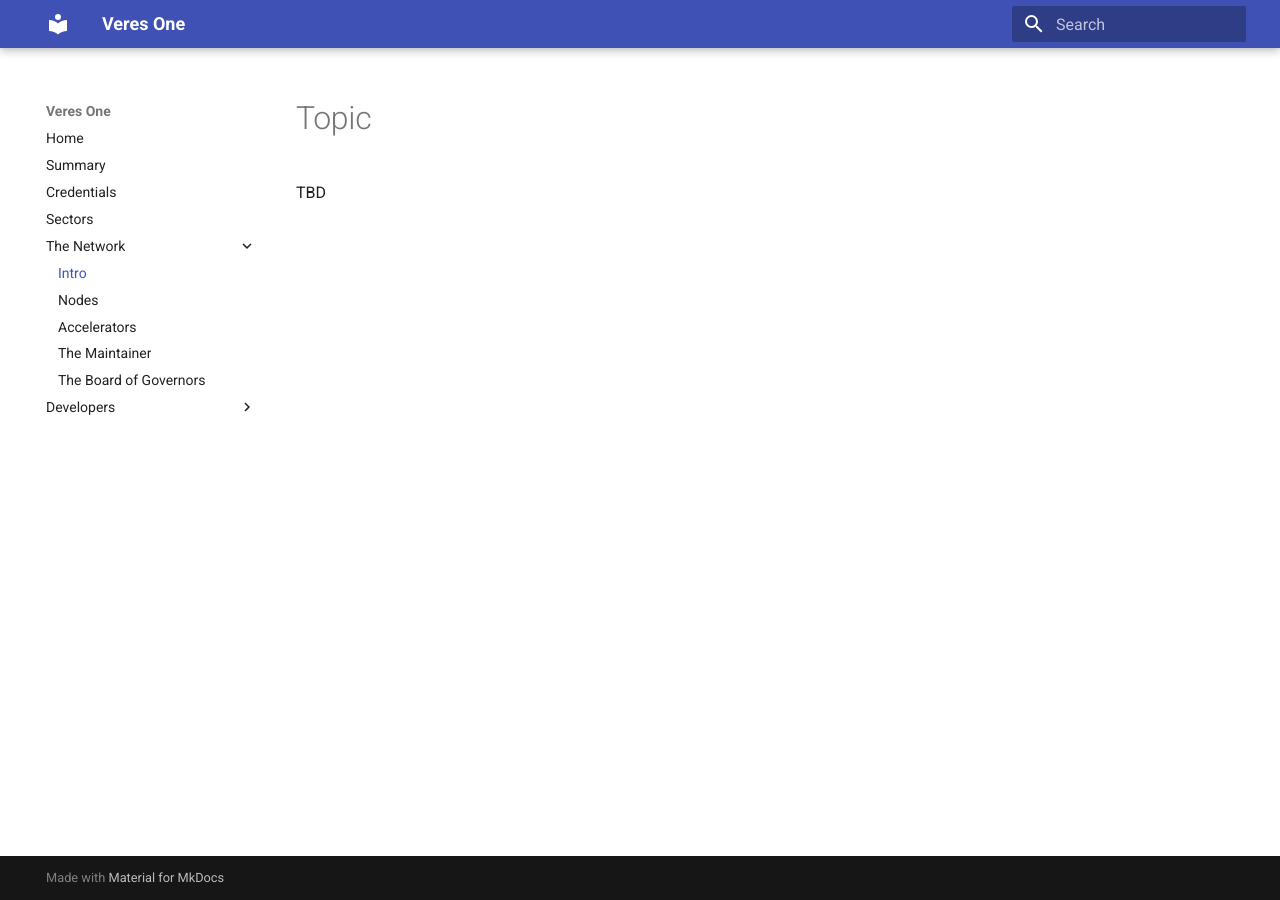
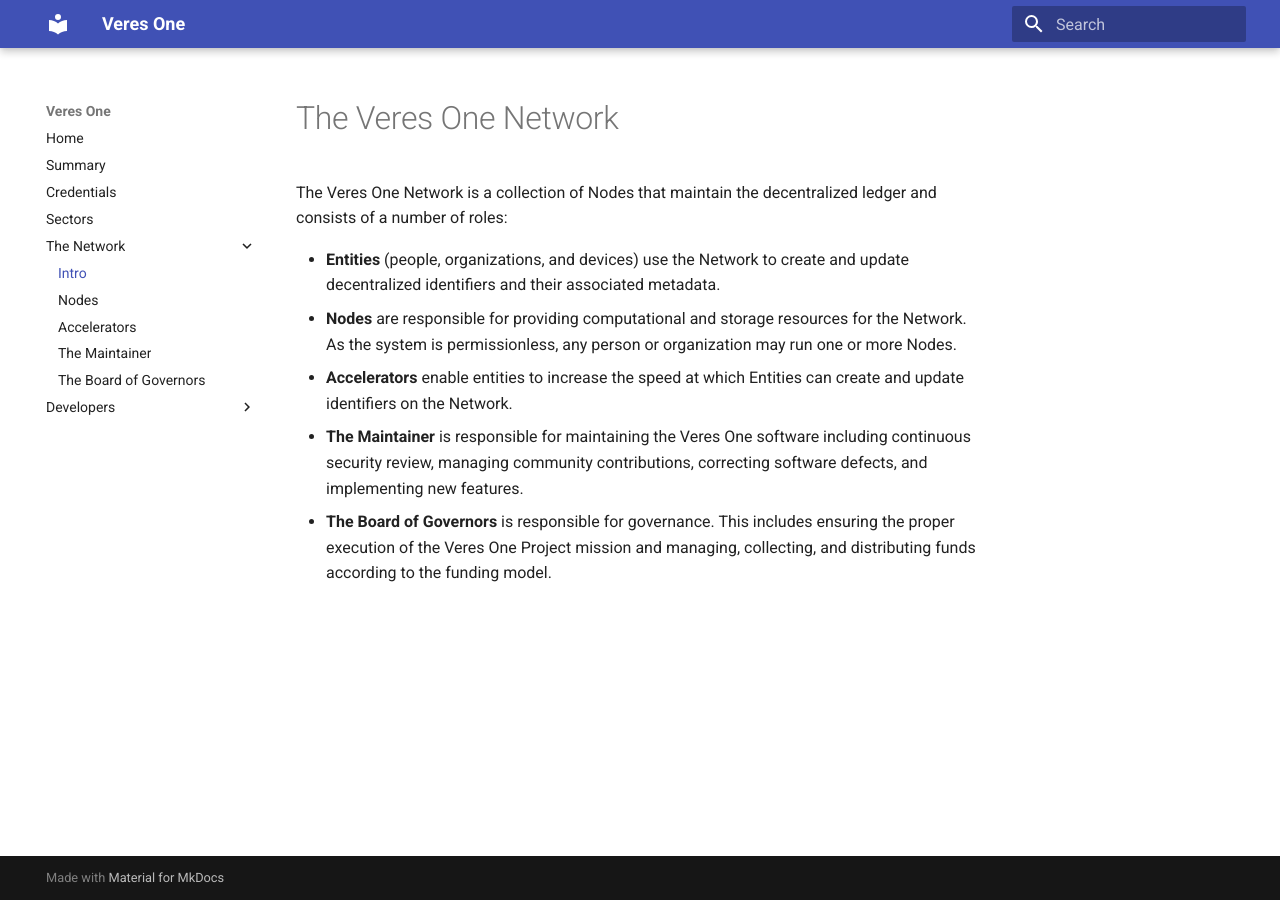
Before and after one commit to veres-one/docs.veres.one, an MkDocs documentation site: the page built from docs/ecosystem/index.md, in a window 1280 px wide. Built offline with MkDocs 1.6.1 and Material for MkDocs 9.7.7, drawn with Linux system fonts in a browser that asks for light colours; old or Windows-style settings are respelled for this version of MkDocs.

Commit message:
Add ecosystem summary.

```diff
--- a/docs/ecosystem/index.md
+++ b/docs/ecosystem/index.md
@@ -1,3 +1,19 @@
-# Topic
+# The Veres One Network
 
-TBD
+The Veres One Network is a collection of Nodes that maintain the decentralized
+ledger and consists of a number of roles:
+
+* **Entities** (people, organizations, and devices) use the Network to create
+  and update decentralized identifiers and their associated metadata.
+* **Nodes** are responsible for providing computational and storage resources
+  for the Network. As the system is permissionless, any person or organization
+  may run one or more Nodes.
+* **Accelerators** enable entities to increase the speed at which Entities
+  can create and update identifiers on the Network.
+* **The Maintainer** is responsible for maintaining the Veres One software
+  including continuous security review, managing community contributions,
+  correcting software defects, and implementing new features.
+* **The Board of Governors** is responsible for governance.
+  This includes ensuring the proper execution of the Veres One Project
+  mission and managing, collecting, and distributing funds according to
+  the funding model.
```
